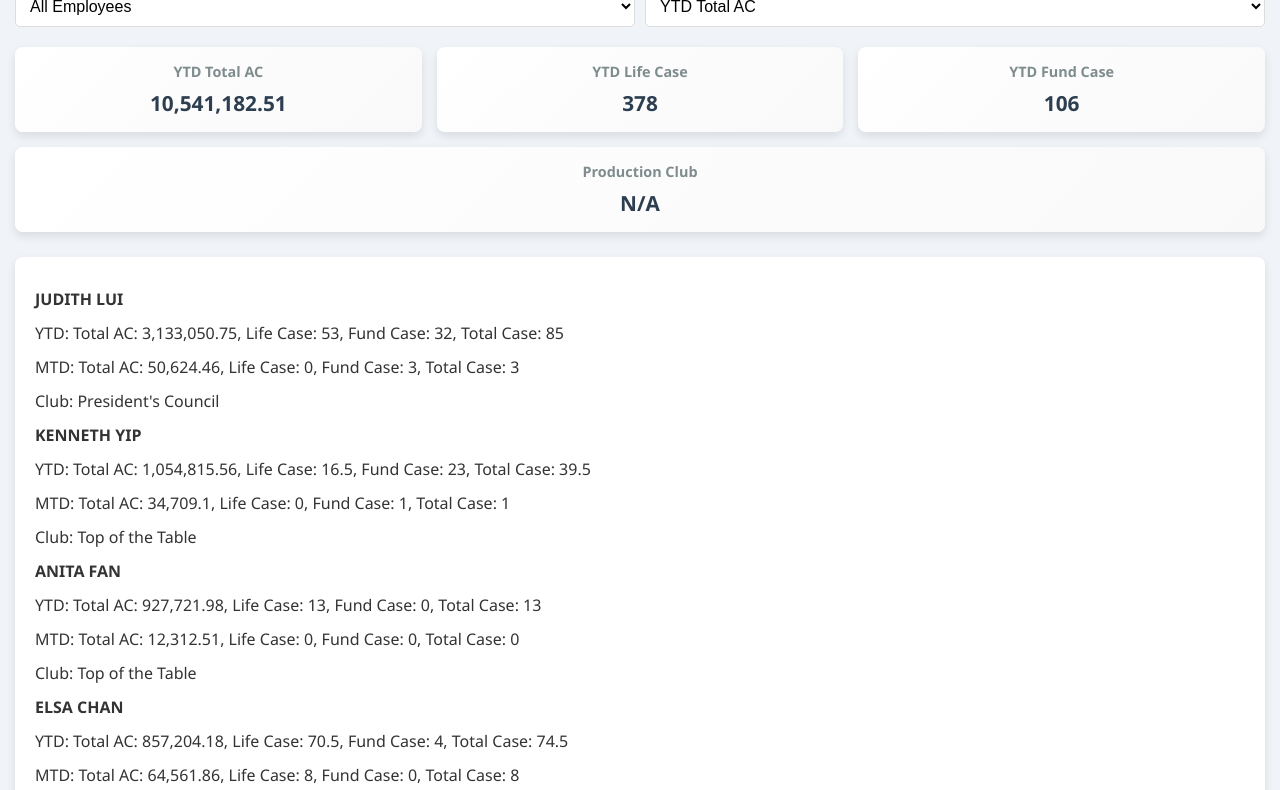
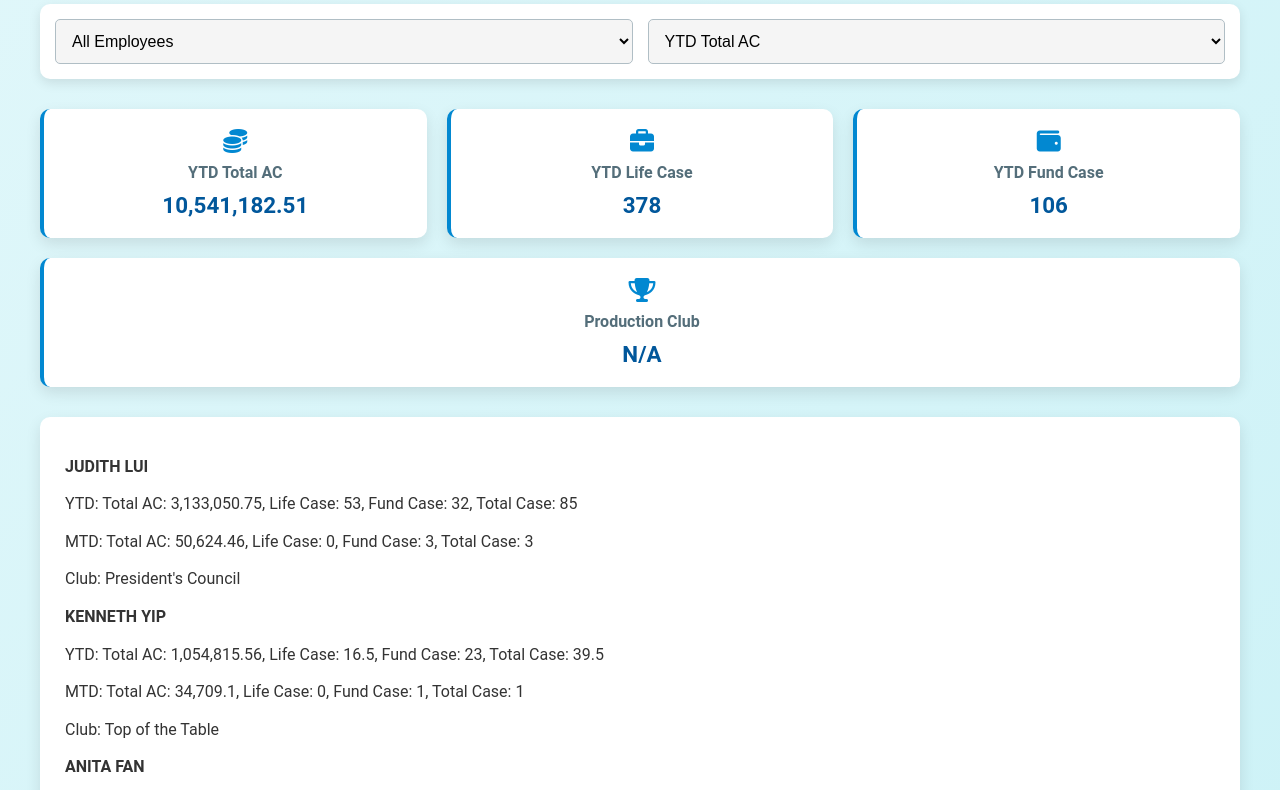
Before and after one commit to lucaswong/lucaswong.github.io, a plain HTML site: page index.html in a window 1280 px wide. Shown: the part 102-892 px from the top of the page. Drawn offline with nearby package versions, Linux system fonts and the light colour scheme.

Commit message:
Update index.html

```diff
--- a/index.html
+++ b/index.html
@@ -5,113 +5,151 @@
     <meta name="viewport" content="width=device-width, initial-scale=1.0">
     <title>2024 Production Review Dashboard</title>
     <script src="https://cdn.jsdelivr.net/npm/chart.js"></script>
+    <!-- 引入 Font Awesome 圖標庫 -->
+    <link rel="stylesheet" href="https://cdnjs.cloudflare.com/ajax/libs/font-awesome/6.4.0/css/all.min.css">
     <style>
         body {
-            font-family: 'Segoe UI', Arial, sans-serif;
+            font-family: 'Roboto', 'Segoe UI', Arial, sans-serif;
             margin: 0;
-            padding: 15px;
-            background-color: #f0f4f8;
+            padding: 20px;
+            background: linear-gradient(135deg, #e0f7fa, #b2ebf2);
             color: #333;
         }
         .container {
-            max-width: 100%;
+            max-width: 1200px;
             margin: 0 auto;
         }
         h1 {
-            font-size: 1.8em;
+            font-size: 2.2em;
             text-align: center;
-            margin-bottom: 15px;
-            color: #2c3e50;
+            margin-bottom: 20px;
+            color: #01579b;
+            text-shadow: 1px 1px 2px rgba(0, 0, 0, 0.1);
         }
         .filter-section {
             display: flex;
             flex-wrap: wrap;
-            gap: 10px;
-            margin-bottom: 20px;
-        }
-        select, button {
-            padding: 10px;
-            font-size: 1em;
-            border: 1px solid #ddd;
-            border-radius: 5px;
-            background-color: #fff;
-            cursor: pointer;
-            transition: background-color 0.3s;
+            gap: 15px;
+            margin-bottom: 30px;
+            background: #ffffff;
+            padding: 15px;
+            border-radius: 10px;
+            box-shadow: 0 4px 12px rgba(0, 0, 0, 0.1);
         }
         select {
+            padding: 12px;
+            font-size: 1em;
+            border: 1px solid #b0bec5;
+            border-radius: 5px;
+            background-color: #f5f5f5;
+            cursor: pointer;
+            transition: all 0.3s;
             flex: 1;
             min-width: 200px;
         }
-        button {
-            background-color: #3498db;
-            color: white;
-            border: none;
-        }
-        button:hover {
-            background-color: #2980b9;
+        select:hover {
+            background-color: #e0f7fa;
         }
         .overview {
             display: flex;
             flex-wrap: wrap;
-            gap: 15px;
-            margin-bottom: 25px;
+            gap: 20px;
+            margin-bottom: 30px;
         }
         .card {
-            background: linear-gradient(135deg, #ffffff, #f9f9f9);
-            padding: 15px;
-            border-radius: 8px;
-            box-shadow: 0 4px 10px rgba(0,0,0,0.1);
-            flex: 1 1 calc(25% - 15px);
+            background: #ffffff;
+            padding: 20px;
+            border-radius: 10px;
+            box-shadow: 0 6px 15px rgba(0, 0, 0, 0.1);
+            flex: 1 1 calc(25% - 20px);
             text-align: center;
-            transition: transform 0.2s;
+            transition: transform 0.3s, box-shadow 0.3s;
+            border-left: 4px solid #0288d1;
         }
         .card:hover {
             transform: translateY(-5px);
+            box-shadow: 0 8px 20px rgba(0, 0, 0, 0.15);
+        }
+        .card i {
+            font-size: 1.5em;
+            color: #0288d1;
+            margin-bottom: 10px;
         }
         .card h3 {
             margin: 0;
-            font-size: 0.9em;
-            color: #7f8c8d;
+            font-size: 1em;
+            color: #546e7a;
         }
         .card p {
-            margin: 8px 0 0;
-            font-size: 1.3em;
+            margin: 10px 0 0;
+            font-size: 1.4em;
             font-weight: bold;
-            color: #2c3e50;
+            color: #01579b;
         }
-        .details {
-            background: white;
-            padding: 20px;
-            border-radius: 8px;
-            box-shadow: 0 4px 10px rgba(0,0,0,0.1);
-            margin-bottom: 25px;
+        .details, .ranking {
+            background: #ffffff;
+            padding: 25px;
+            border-radius: 10px;
+            box-shadow: 0 6px 15px rgba(0, 0, 0, 0.1);
+            margin-bottom: 30px;
         }
         .details p {
-            margin: 10px 0;
-            line-height: 1.5;
+            margin: 12px 0;
+            line-height: 1.6;
         }
         .chart-container {
             position: relative;
-            height: 350px;
-            margin-bottom: 25px;
-            background: white;
-            padding: 15px;
-            border-radius: 8px;
-            box-shadow: 0 4px 10px rgba(0,0,0,0.1);
+            height: 400px;
+            margin-bottom: 30px;
+            background: #ffffff;
+            padding: 20px;
+            border-radius: 10px;
+            box-shadow: 0 6px 15px rgba(0, 0, 0, 0.1);
         }
         .error {
-            color: #e74c3c;
+            color: #d32f2f;
             text-align: center;
             margin: 20px 0;
         }
+        /* 排名表格樣式 */
+        .ranking h2 {
+            font-size: 1.5em;
+            color: #01579b;
+            margin-bottom: 20px;
+        }
+        .ranking table {
+            width: 100%;
+            border-collapse: collapse;
+            margin-top: 10px;
+        }
+        .ranking th, .ranking td {
+            padding: 12px;
+            text-align: left;
+            border-bottom: 1px solid #e0e0e0;
+        }
+        .ranking th {
+            background: #0288d1;
+            color: #ffffff;
+            font-weight: 600;
+        }
+        .ranking td {
+            background: #f5f5f5;
+        }
+        .ranking tr:hover td {
+            background: #e0f7fa;
+        }
+        .ranking .medal {
+            font-size: 1.2em;
+            margin-right: 5px;
+        }
         @media (max-width: 768px) {
             .card {
-                flex: 1 1 calc(50% - 15px);
+                flex: 1 1 calc(50% - 20px);
             }
             h1 {
-                font-size: 1.4em;
+                font-size: 1.6em;
             }
-            select, button {
+            select {
                 font-size: 0.9em;
             }
         }
@@ -139,14 +177,45 @@
 
         <!-- 概覽區 -->
         <div class="overview" id="overview">
-            <div class="card"><h3>YTD Total AC</h3><p id="ytdTotalAC">0</p></div>
-            <div class="card"><h3>YTD Life Case</h3><p id="ytdLifeCase">0</p></div>
-            <div class="card"><h3>YTD Fund Case</h3><p id="ytdFundCase">0</p></div>
-            <div class="card"><h3>Production Club</h3><p id="club">N/A</p></div>
+            <div class="card">
+                <i class="fas fa-coins"></i>
+                <h3>YTD Total AC</h3>
+                <p id="ytdTotalAC">0</p>
+            </div>
+            <div class="card">
+                <i class="fas fa-briefcase"></i>
+                <h3>YTD Life Case</h3>
+                <p id="ytdLifeCase">0</p>
+            </div>
+            <div class="card">
+                <i class="fas fa-wallet"></i>
+                <h3>YTD Fund Case</h3>
+                <p id="ytdFundCase">0</p>
+            </div>
+            <div class="card">
+                <i class="fas fa-trophy"></i>
+                <h3>Production Club</h3>
+                <p id="club">N/A</p>
+            </div>
         </div>
 
         <!-- 詳細數據區 -->
         <div class="details" id="details"></div>
+
+        <!-- 排名區 -->
+        <div class="ranking" id="ranking">
+            <h2>Top 10 Ranking by YTD Total AC</h2>
+            <table>
+                <thead>
+                    <tr>
+                        <th>Rank</th>
+                        <th>Name</th>
+                        <th>YTD Total AC</th>
+                    </tr>
+                </thead>
+                <tbody id="rankingTableBody"></tbody>
+            </table>
+        </div>
 
         <!-- 圖表區 -->
         <div class="chart-container">
@@ -164,18 +233,28 @@
         // 加載數據並初始化
         async function loadData() {
             try {
+                console.log("Attempting to fetch data.json...");
                 const response = await fetch('data.json');
                 if (!response.ok) {
-                    throw new Error(`HTTP error! Status: ${response.status}`);
+                    throw new Error(`HTTP error! Status: ${response.status} - ${response.statusText}`);
                 }
                 const rawData = await response.json();
+                console.log("Raw data loaded:", rawData);
 
-                // 過濾掉無效數據（例如標題行）
-                data = rawData.filter(d => d.name !== "Name" && d.name !== "" && d.ytd.totalAC !== "");
+                // 過濾掉無效數據
+                data = rawData.filter(d => {
+                    const isValid = d.name && d.name !== "Name" && typeof d.ytd.totalAC === "number";
+                    if (!isValid) {
+                        console.warn("Filtered out invalid data:", d);
+                    }
+                    return isValid;
+                });
 
                 if (data.length === 0) {
-                    throw new Error("No valid data found after filtering.");
+                    throw new Error("No valid data found after filtering. Please check the data.json file.");
                 }
+
+                console.log("Filtered data:", data);
 
                 // 動態填充篩選器
                 const select = document.getElementById('employeeSelect');
@@ -191,8 +270,8 @@
                         datasets: [{
                             label: 'YTD Total AC',
                             data: data.map(d => d.ytd.totalAC),
-                            backgroundColor: 'rgba(52, 152, 219, 0.6)',
-                            borderColor: 'rgba(52, 152, 219, 1)',
+                            backgroundColor: 'rgba(2, 136, 209, 0.6)',
+                            borderColor: 'rgba(2, 136, 209, 1)',
                             borderWidth: 1
                         }]
                     },
@@ -220,8 +299,8 @@
                         datasets: [{
                             data: Object.values(clubCounts),
                             backgroundColor: [
-                                '#3498db', '#e74c3c', '#2ecc71', '#f1c40f', '#9b59b6',
-                                '#1abc9c', '#e67e22', '#34495e'
+                                '#0288d1', '#d32f2f', '#388e3c', '#f9a825', '#ab47bc',
+                                '#26c6da', '#ef6c00', '#455a64'
                             ]
                         }]
                     },
@@ -245,6 +324,7 @@
 
         // 更新Dashboard
         function updateDashboard() {
+            try {
                 const select = document.getElementById('employeeSelect');
                 const selectedName = select.value;
                 let filteredData = data;
@@ -275,12 +355,49 @@
                     <p>Club: ${d.club}</p>
                 `).join('');
 
+                // 更新排名
+                updateRanking();
+
                 // 更新圖表
                 updateChart();
+            } catch (error) {
+                console.error('Error updating dashboard:', error);
+                document.getElementById('details').innerHTML = `<p class="error">Error updating dashboard: ${error.message}</p>`;
+            }
+        }
+
+        // 更新排名
+        function updateRanking() {
+            // 按 YTD Total AC 降序排序
+            const sortedData = [...data].sort((a, b) => b.ytd.totalAC - a.ytd.totalAC);
+            // 取前 10 名
+            const top10 = sortedData.slice(0, 10);
+
+            const rankingTableBody = document.getElementById('rankingTableBody');
+            rankingTableBody.innerHTML = top10.map((d, index) => {
+                let rankDisplay = '';
+                if (index === 0) {
+                    rankDisplay = '<span class="medal">🥇</span> 1st';
+                } else if (index === 1) {
+                    rankDisplay = '<span class="medal">🥈</span> 2nd';
+                } else if (index === 2) {
+                    rankDisplay = '<span class="medal">🥉</span> 3rd';
+                } else {
+                    rankDisplay = `${index + 1}th`;
+                }
+                return `
+                    <tr>
+                        <td>${rankDisplay}</td>
+                        <td>${d.name}</td>
+                        <td>${d.ytd.totalAC.toLocaleString('en-US', { maximumFractionDigits: 2 })}</td>
+                    </tr>
+                `;
+            }).join('');
         }
 
         // 更新圖表（根據MTD/YTD選擇）
         function updateChart() {
+            try {
                 const chartType = document.getElementById('chartType').value;
                 const select = document.getElementById('employeeSelect');
                 const selectedName = select.value;
@@ -305,6 +422,10 @@
                 clubChart.data.labels = Object.keys(clubCounts);
                 clubChart.data.datasets[0].data = Object.values(clubCounts);
                 clubChart.update();
+            } catch (error) {
+                console.error('Error updating chart:', error);
+                document.getElementById('details').innerHTML = `<p class="error">Error updating chart: ${error.message}</p>`;
+            }
         }
 
         // 頁面加載時執行
```
Lines whose indentation alone changed are shown as unchanged.
